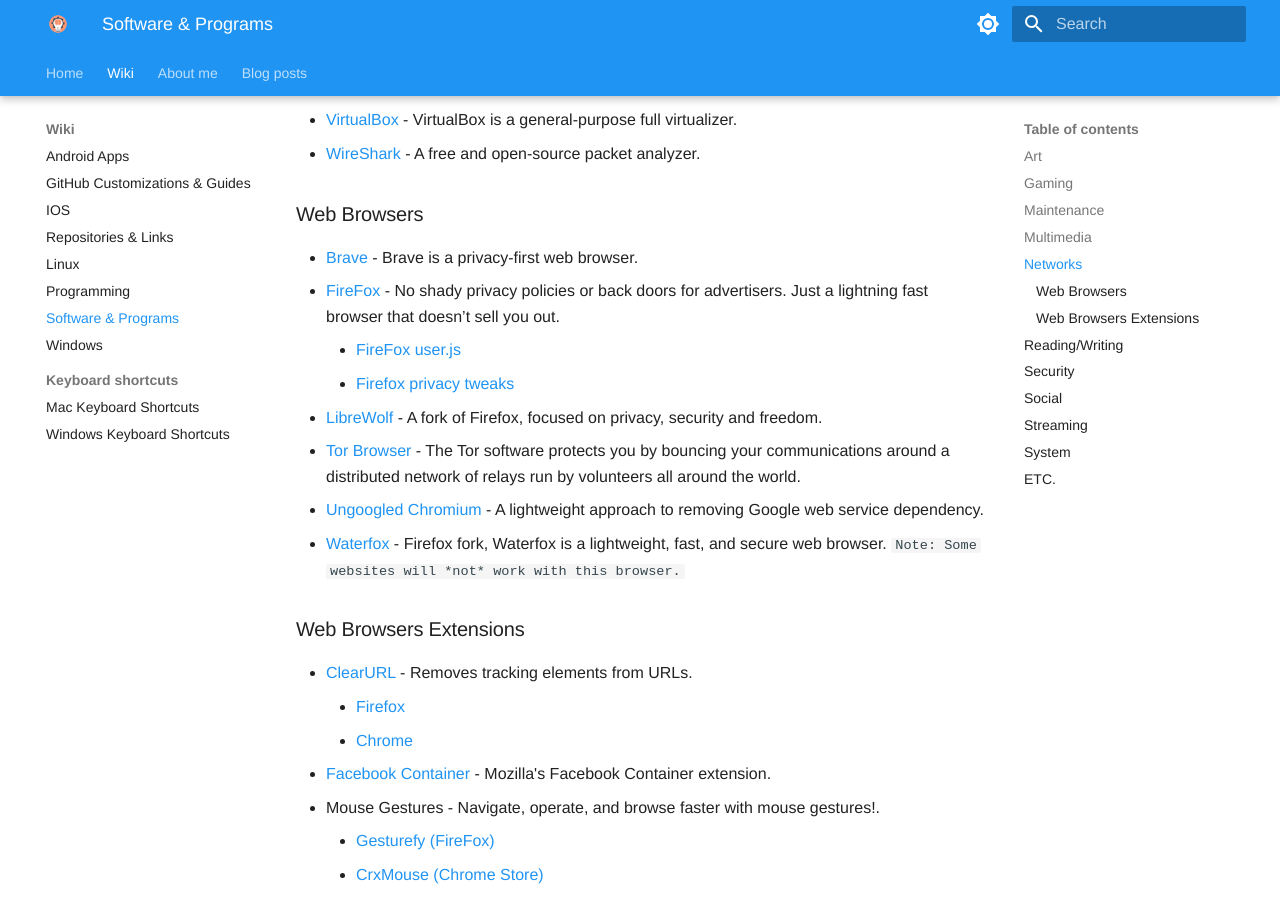
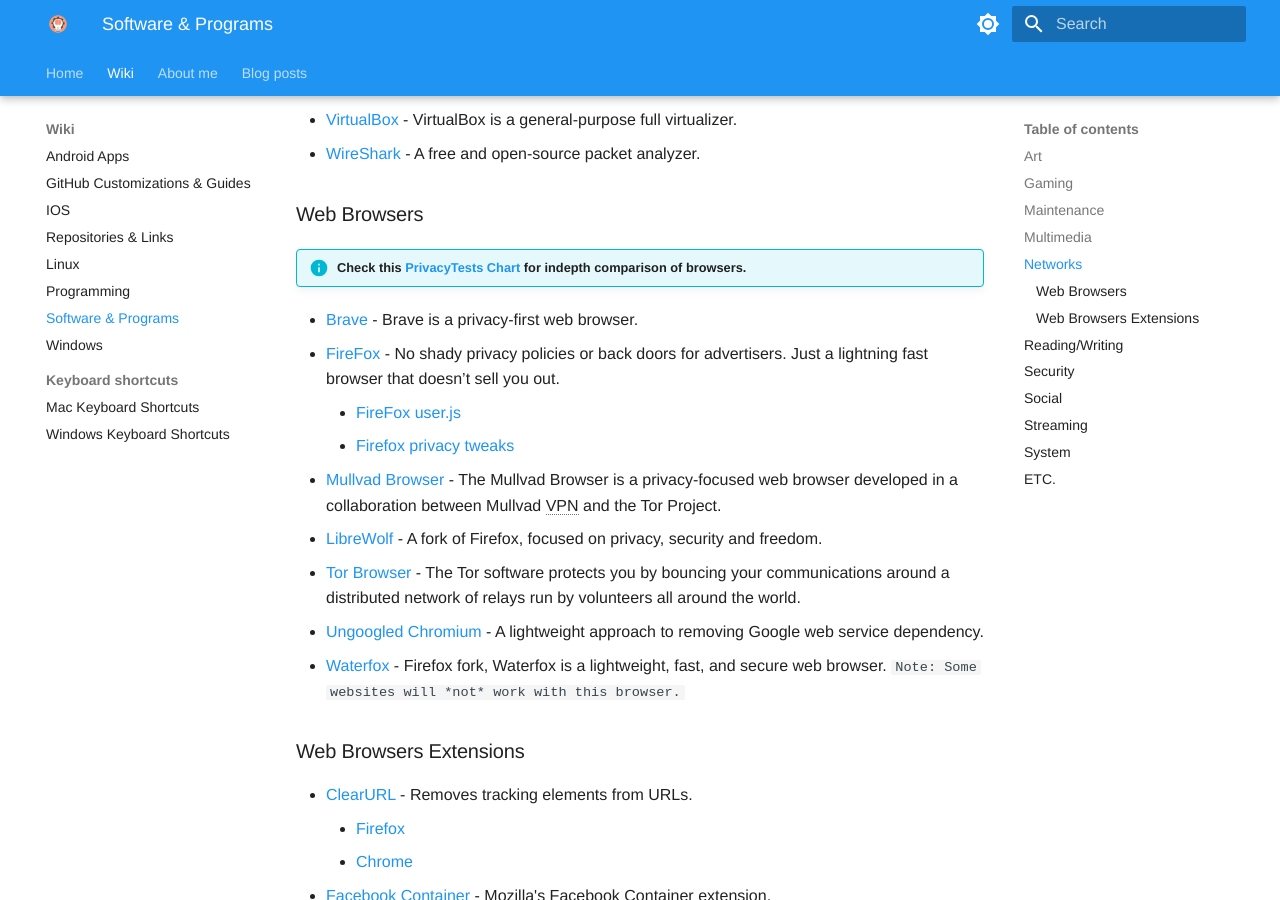
Before and after one commit to ZivSimchoni/Zwiki, an MkDocs documentation site: the page built from docs/Wiki/Programs.md, in a window 1280 px wide and 900 px high, scrolled down 1759 px. Built offline with MkDocs 1.6.1 and Material for MkDocs 9.7.7, drawn with Linux system fonts in a browser that asks for light colours; some web fonts are replaced.

Commit message:
Update Browser section

```diff
--- a/docs/Wiki/Programs.md
+++ b/docs/Wiki/Programs.md
@@ -50,10 +50,13 @@
 
 ### Web Browsers
 
+!!! info "Check this [PrivacyTests Chart](https://privacytests.org/android.html) for indepth comparison of browsers."
+
 -   [Brave](https://brave.com) - Brave is a privacy-first web browser.
 -   [FireFox](https://www.mozilla.org/en-US/firefox/new/) - No shady privacy policies or back doors for advertisers. Just a lightning fast browser that doesn’t sell you out.
     -   [FireFox user.js](https://github.com/arkenfox/user.js)
     -   [Firefox privacy tweaks](https://www.privacyguides.org/blog/2021/12/01/firefox-privacy-2021-update/)
+-   [Mullvad Browser](https://mullvad.net/en/browser/) - The Mullvad Browser is a privacy-focused web browser developed in a collaboration between Mullvad VPN and the Tor Project.
 -   [LibreWolf](https://librewolf-community.gitlab.io/install/) - A fork of Firefox, focused on privacy, security and freedom.
 -   [Tor Browser](https://www.torproject.org/projects/torbrowser.html.en) - The Tor software protects you by bouncing your communications around a distributed network of relays run by volunteers all around the world.
 -   [Ungoogled Chromium](https://github.com/Eloston/ungoogled-chromium) - A lightweight approach to removing Google web service dependency.
```
